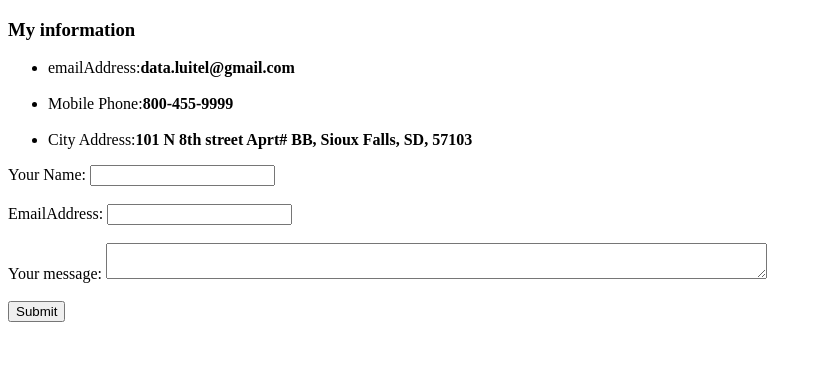
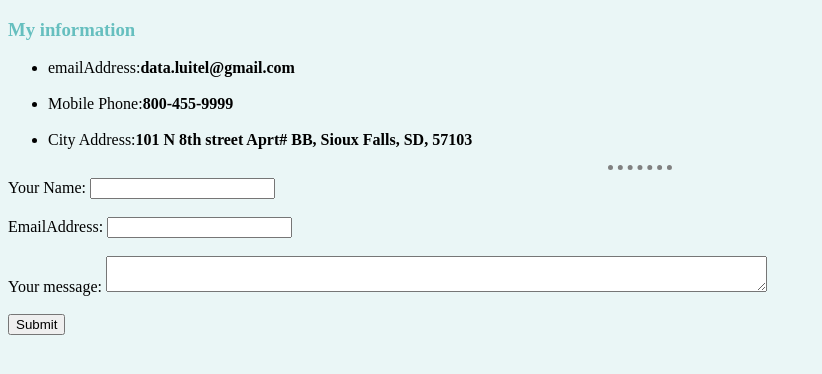
Before and after one commit to drluitel/cv, a plain HTML site: page ContactInfo.html in a window 1280 px wide. Shown: the whole page, without its empty margins (0-822 px from the left). Drawn offline with Linux system fonts and the light colour scheme.

Commit message:
Complete change

```diff
--- /dev/null
+++ b/CSS/styles.css
@@ -0,0 +1,24 @@
+
+ body{
+    background-color: #EAF6F6;
+}
+
+hr {
+    border-style: none;
+    border-top-style:dotted;
+    border-color: grey;
+    border-width:5px;
+    width: 5%;
+}
+
+h1{
+
+    color: #66BFBF;
+
+}
+
+h3{
+
+    color: #66BFBF;
+
+}
--- a/ContactInfo.html
+++ b/ContactInfo.html
@@ -3,6 +3,7 @@
     <head>
         <meta charset='utf-8'>
         <title>My contact information</title>
+        <link rel="stylesheet" href="CSS/styles.css">
     </head>
 
     <body>
@@ -13,7 +14,7 @@
                 <li>City Address:<strong>101 N 8th street Aprt# BB, Sioux Falls, SD, 57103</strong> </li>
             </ul>
     </body>
-
+     <hr>
     <form class="" action="maito:info@lodanappbrewery.com" method="post" enctype="text/plain">
     <label for="">Your Name: </label>
     <input type="text" name="your name", value="">
```
Also changed, not shown: hobbies.html (+1 -0 lines), index.html (+0 -2 lines).
